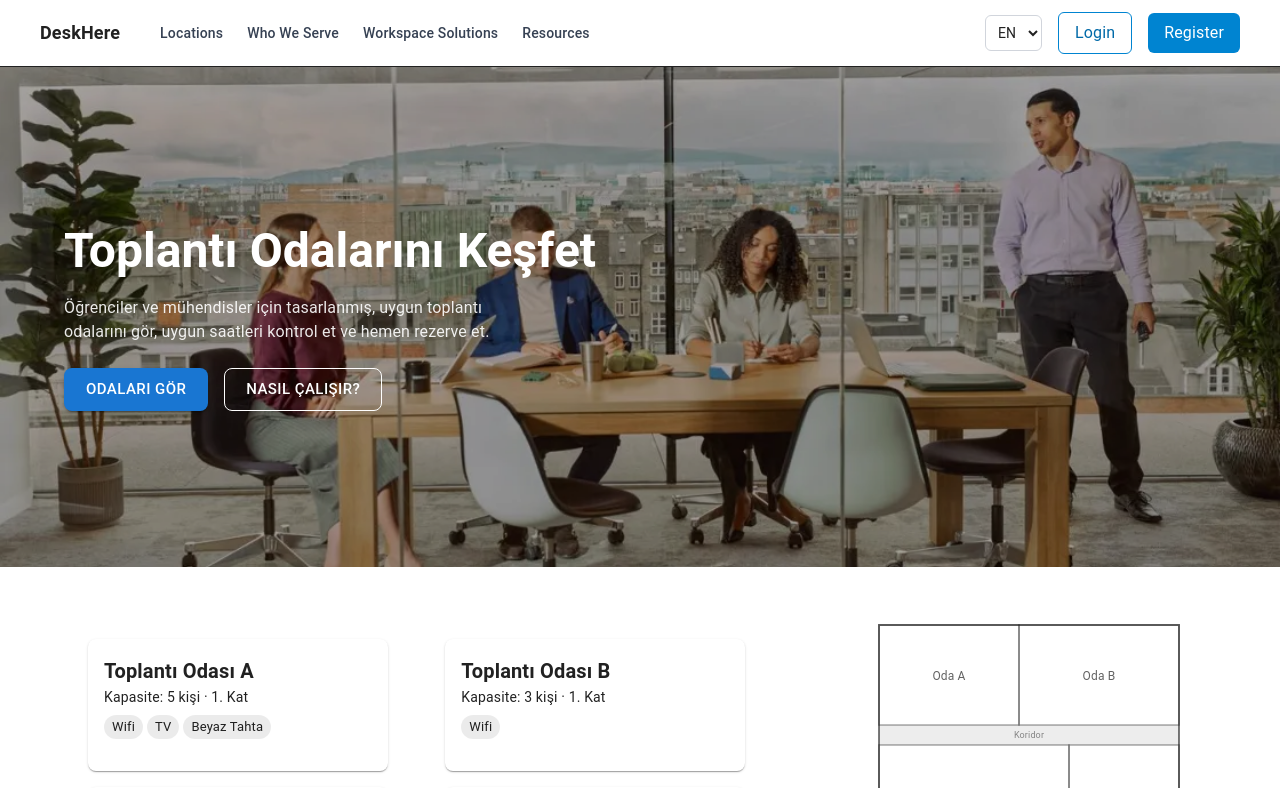
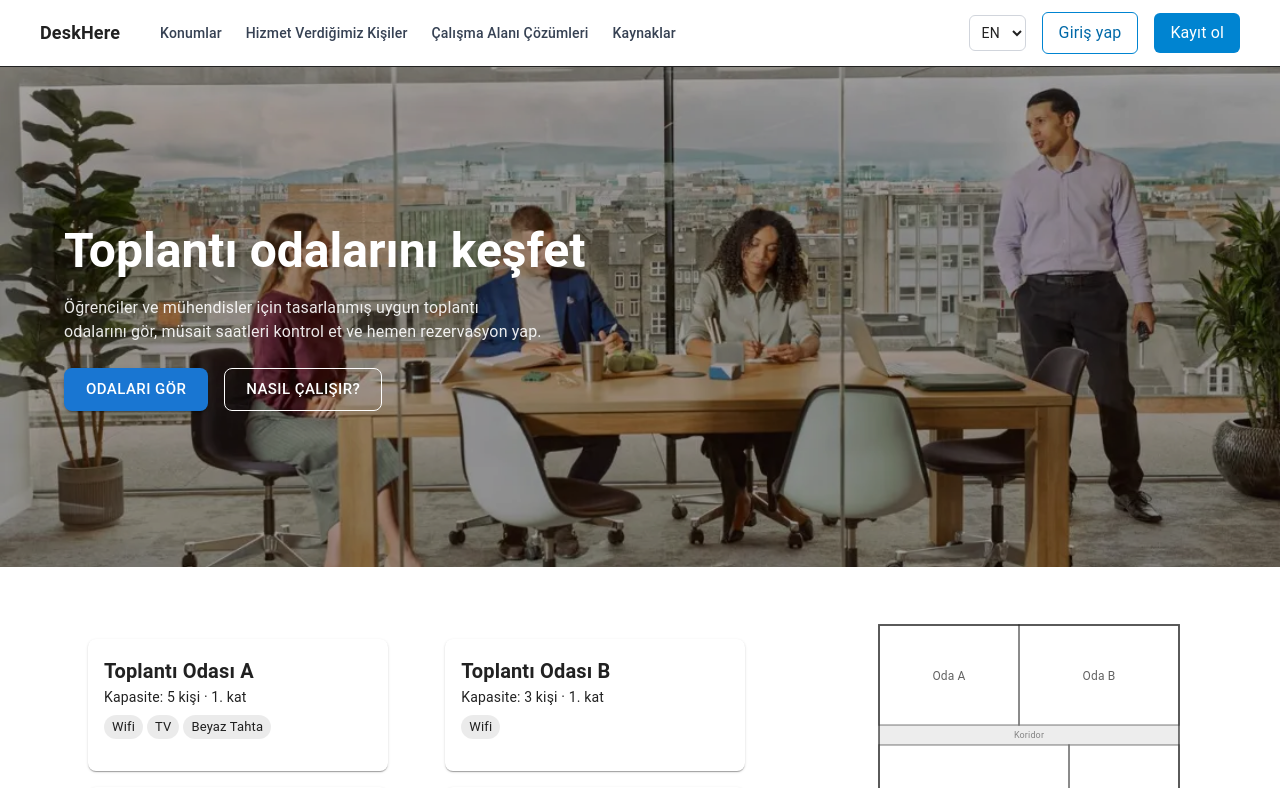
Before and after one commit to turankucukk/cw-frontend, a Next.js app: page / in a window 1280 px wide. Shown: the top 788 px of the page. Built offline with nearby package versions, Linux system fonts and the light colour scheme; what @mui/material-nextjs would draw is missing.

Commit message:
terimler türkçeye çevrildi

```diff
--- a/src/components/forms/LoginForm.tsx
+++ b/src/components/forms/LoginForm.tsx
@@ -8,14 +8,14 @@ export default function LoginForm() {
 
   const handleSubmit = (event: FormEvent<HTMLFormElement>) => {
     event.preventDefault();
-    console.log("Login submitted", { email, password });
+    console.log("Giriş gönderildi", { email, password });
   };
 
   return (
     <form onSubmit={handleSubmit} className="space-y-4 max-w-md mx-auto p-4">
       <div>
         <label htmlFor="email" className="block text-sm font-medium">
-          Email
+          E-posta
         </label>
         <input
           id="email"
@@ -28,7 +28,7 @@ export default function LoginForm() {
       </div>
       <div>
         <label htmlFor="password" className="block text-sm font-medium">
-          Password
+          Şifre
         </label>
         <input
           id="password"
@@ -43,7 +43,7 @@ export default function LoginForm() {
         type="submit"
         className="inline-flex items-center justify-center rounded bg-blue-600 px-4 py-2 text-white hover:bg-blue-700"
       >
-        Login
+        Giriş yap
       </button>
     </form>
   );
--- a/src/components/forms/RegisterForm.tsx
+++ b/src/components/forms/RegisterForm.tsx
@@ -16,7 +16,7 @@ export default function RegisterForm() {
     event.preventDefault();
 
     if (password !== confirmPassword) {
-      setError("Passwords do not match.");
+      setError("Şifreler eşleşmiyor.");
       return;
     }
 
@@ -24,7 +24,7 @@ export default function RegisterForm() {
     setLoading(true);
 
     try {
-      console.log("Register submitted", { name, nickname, email, password });
+      console.log("Kayıt gönderildi", { name, nickname, email, password });
       await new Promise((resolve) => setTimeout(resolve, 500));
       router.push("/");
     } catch (err) {
@@ -64,7 +64,7 @@ export default function RegisterForm() {
           </svg>
         </div>
 
-        <h1 className="text-4xl font-bold text-gray-900">Sign up</h1>
+        <h1 className="text-4xl font-bold text-gray-900">Kayıt ol</h1>
 
         <form onSubmit={handleSubmit} className="space-y-5">
           {error && (
@@ -74,7 +74,7 @@ export default function RegisterForm() {
           )}
 
           <div>
-            <label htmlFor="name" className="block text-sm text-gray-700 mb-1.5">Full name</label>
+            <label htmlFor="name" className="block text-sm text-gray-700 mb-1.5">Tam ad</label>
             <input
               id="name"
               type="text"
@@ -87,7 +87,7 @@ export default function RegisterForm() {
           </div>
 
           <div>
-            <label htmlFor="nickname" className="block text-sm text-gray-700 mb-1.5">Nickname</label>
+            <label htmlFor="nickname" className="block text-sm text-gray-700 mb-1.5">Kullanıcı adı</label>
             <input
               id="nickname"
               type="text"
@@ -100,11 +100,11 @@ export default function RegisterForm() {
           </div>
 
           <div>
-            <label htmlFor="email" className="block text-sm text-gray-700 mb-1.5">Email</label>
+            <label htmlFor="email" className="block text-sm text-gray-700 mb-1.5">E-posta</label>
             <input
               id="email"
               type="email"
-              placeholder="your@email.com"
+              placeholder="ornek@email.com"
               value={email}
               onChange={(event) => setEmail(event.target.value)}
               className="block w-full rounded-lg border border-gray-300 bg-white px-4 py-3 text-gray-900 placeholder-gray-400 focus:ring-2 focus:ring-[#0052CC] focus:border-[#0052CC] focus:outline-none"
@@ -113,7 +113,7 @@ export default function RegisterForm() {
           </div>
 
           <div>
-            <label htmlFor="password" className="block text-sm text-gray-700 mb-1.5">Password</label>
+            <label htmlFor="password" className="block text-sm text-gray-700 mb-1.5">Şifre</label>
             <input
               id="password"
               type="password"
@@ -125,7 +125,7 @@ export default function RegisterForm() {
           </div>
 
           <div>
-            <label htmlFor="confirmPassword" className="block text-sm text-gray-700 mb-1.5">Confirm Password</label>
+            <label htmlFor="confirmPassword" className="block text-sm text-gray-700 mb-1.5">Şifreyi onayla</label>
             <input
               id="confirmPassword"
               type="password"
@@ -142,14 +142,14 @@ export default function RegisterForm() {
             className="w-full rounded-lg px-4 py-3 text-white font-medium disabled:opacity-50 transition"
             style={{ background: "linear-gradient(135deg, #0052CC 0%, #00B4D8 100%)" }}
           >
-            {loading ? "Kayıt oluşturuluyor..." : "Sign up"}
+            {loading ? "Kayıt oluşturuluyor..." : "Kayıt ol"}
           </button>
         </form>
 
         <p className="text-center text-sm text-gray-500">
-          Already have an account?{" "}
+          Zaten bir hesabın var mı?{" "}
           <a href="/login" className="text-[#0052CC] hover:underline font-medium">
-            Sign in
+            Giriş yap
           </a>
         </p>
       </div>
--- a/src/components/layout/Hero.tsx
+++ b/src/components/layout/Hero.tsx
@@ -39,18 +39,18 @@ export default function Hero() {
       >
         <Box sx={{ flex: 1 }}>
           <Typography variant="h3" component="h1" sx={{ fontWeight: 'bold' }} gutterBottom>
-            Toplantı Odalarını Keşfet
+            Toplantı odalarını keşfet
           </Typography>
           <Typography variant="body1" sx={{ mb: 3, maxWidth: 480, opacity: 0.9 }}>
-            Öğrenciler ve mühendisler için tasarlanmış, uygun toplantı odalarını
-            gör, uygun saatleri kontrol et ve hemen rezerve et.
+            Öğrenciler ve mühendisler için tasarlanmış uygun toplantı odalarını
+            gör, müsait saatleri kontrol et ve hemen rezervasyon yap.
           </Typography>
           <Stack direction="row" spacing={2}>
             <Button variant="contained" size="large">
-              Odaları Gör
+              Odaları gör
             </Button>
             <Button variant="outlined" size="large" sx={{ color: 'white', borderColor: 'white' }}>
-              Nasıl Çalışır?
+              Nasıl çalışır?
             </Button>
           </Stack>
         </Box>
--- a/src/components/layout/Navbar.tsx
+++ b/src/components/layout/Navbar.tsx
@@ -8,10 +8,10 @@ export default function Navbar() {
           DeskHere
         </Link>
         <div className="hidden md:flex items-center ml-10 gap-6 text-sm font-medium text-gray-700">
-        <Link href="/">Locations</Link>
-        <Link href="/">Who We Serve</Link>
-        <Link href="/">Workspace Solutions</Link>
-        <Link href="/">Resources</Link>
+        <Link href="/">Konumlar</Link>
+        <Link href="/">Hizmet Verdiğimiz Kişiler</Link>
+        <Link href="/">Çalışma Alanı Çözümleri</Link>
+        <Link href="/">Kaynaklar</Link>
         </div>
         <div className="ml-auto flex items-center gap-4">
           <select className="rounded-md border border-gray-300 px-2 py-2 text-sm focus:outline-none focus:ring-2 focus:ring-sky-500">
@@ -19,10 +19,10 @@ export default function Navbar() {
           <option value="tr"> TR</option>
           </select>
           <Link href="/login" className="rounded-md border border-sky-600 px-4 py-2 text-sky-700 hover:bg-sky-600 hover:text-white transititon">
-            Login
+            Giriş yap
           </Link>
           <Link href="/register" className="rounded-md bg-sky-600 px-4 py-2 text-white hover:bg-sky-700 transition">
-            Register
+            Kayıt ol
           </Link>
         </div>
       </div>
--- a/src/components/rooms/BuildingFloorPlan.tsx
+++ b/src/components/rooms/BuildingFloorPlan.tsx
@@ -1,6 +1,6 @@
 "use client";
 
-// Bu örnek, dışarıdan alınmış bir bina krokisidir
+// Bu örnek dışarıdan alınmış bir bina krokisidir
 
 export default function BuildingFloorPlan() {
   return (
--- a/src/components/rooms/RoomCard.tsx
+++ b/src/components/rooms/RoomCard.tsx
@@ -12,7 +12,7 @@ export default function RoomCard({ room }: { room: Room }) {
           {room.name}
         </Typography>
         <Typography variant="body2" color="text.secondary" sx={{ mb: 1 }}>
-          Kapasite: {room.capacity} kişi · {room.floor}. Kat
+          Kapasite: {room.capacity} kişi · {room.floor}. kat
         </Typography>
         <Box sx={{ display: 'flex', flexWrap: 'wrap', gap: 0.5, mb: 1 }}>
           {room.features.map((feature) => (
```
